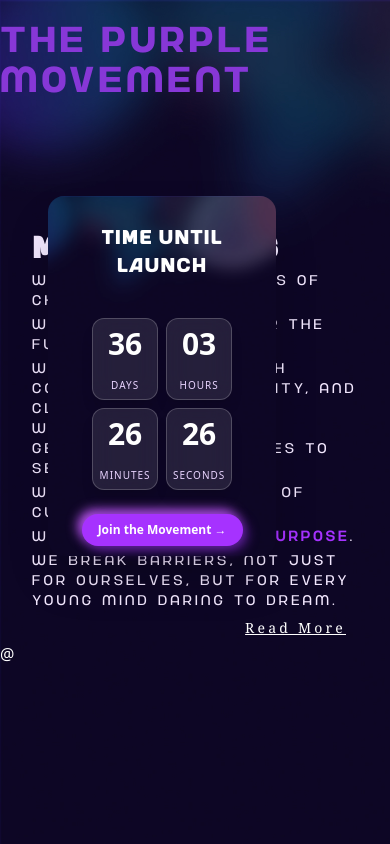
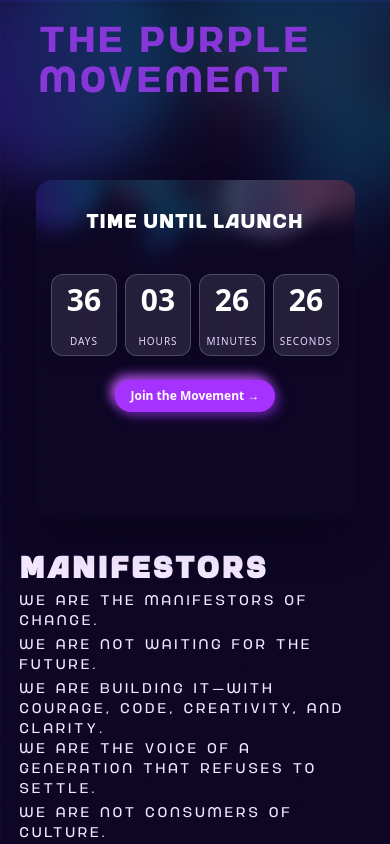
Before and after one commit to gtech-mulearn/Purple-Movement-Website, a React (Vite) app: page / in a window 390 px wide. Shown: the top 844 px of the page. Built offline with nearby package versions, Linux system fonts and the light colour scheme.

Commit message:
feat:make website responsive

```diff
--- a/src/App.tsx
+++ b/src/App.tsx
@@ -8,15 +8,15 @@ function App() {
   return (
 
     <div  className="text-white bg-[url('../src/assets/images/ptm.jpg')] bg-cover overflow-hidden min-h-[100vh]">
-      <div className=" w-full flex items-center justify-center">
-        <h1 className="font-NuraBold text-4xl md:text-6xl font-extrabold text-[#8737d7] tracking-widest uppercase mt-5 ">The Purple Movement</h1>
+      <div className=" md:w-full mx-auto w-4/5 flex items-center justify-center">
+        <h1 className="font-NuraBold text-4xl md:text-6xl font-extrabold text-[#8737d7] tracking-widest uppercase mt-5">The Purple Movement</h1>
       </div>
 
       {/* Main Content  */}
-      <div className=" flex flex-col-reverse md:mx-32  mx-4 md:flex-row mt-24 gap-4 md:justify-between md:items-start">
+      <div className=" w-full flex flex-col-reverse items-center md:mx-auto md:flex-row md:mt-24 gap-4 md:justify-between md:items-start">
           <Manifesto />
           <CountDownTimer endDate={endDate} />
-      </div>@
+      </div>
     </div>
 
 
--- a/src/components/CountDownTimer/index.tsx
+++ b/src/components/CountDownTimer/index.tsx
@@ -28,7 +28,7 @@ const CountDownTimer = ({ endDate }: { endDate: Date }) => {
     }, [endDate]);
 
     return (
-        <div className=" md:w-1/2 w-full mx-4 text-white px-4">
+        <div className="w-[90%] md:w-1/2 h-[400px] md:h-full mb-4 md:mb-0 text-white px-4">
             <div className={styles.flipCardWrapper}>
                 <div className={`${styles.flipCardInner} ${isFlipped ? styles.flipped : ''}`}>
                     <div className={`${styles.glow}`}></div>
--- a/src/components/CountDownTimer/style.module.css
+++ b/src/components/CountDownTimer/style.module.css
@@ -109,7 +109,7 @@ font-family: varien;
   @media screen and (max-width: 768px) {
 
    .flipCardWrapper{
-    width: 70%;
+    width: 100%;
    }
 }
 .glow{
--- a/src/components/Manifesto/index.tsx
+++ b/src/components/Manifesto/index.tsx
@@ -4,10 +4,10 @@ const Manifesto = () => {
     const [expanded, setExpanded] = useState(false);
 
     return (
-        <div className={` mt-4 h-full w-half flex justify-center items-start mx-4`}>
+        <div className={` mt-4 md:h-full md:w-1/2 h-[450px] w-[90%] flex justify-center items-start`}>
             <div className="tracking-[0.2em] text-purple-100 w-full max-w-md space-y-3">
                 <div className="space-y-1">
-                    <h2 className={`font-varien tracking-[0.1em] leading-tight text-3xl font-extrabold `} >
+                    <h2 className={`font-varien tracking-[0.1em] leading-tight text-3xl font-extrabold`} >
                         Manifestors
                     </h2>
                     <div className={`font-NuraNormal`}>
```
